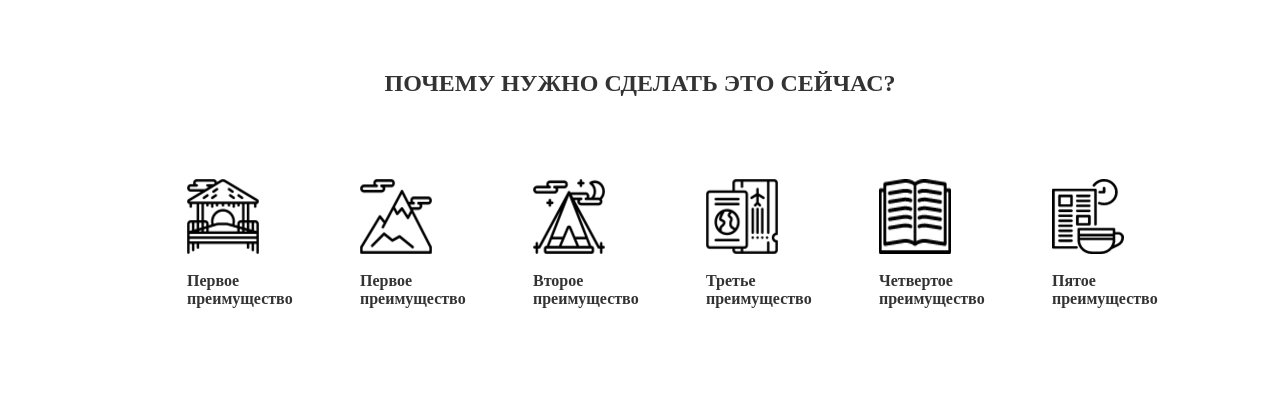
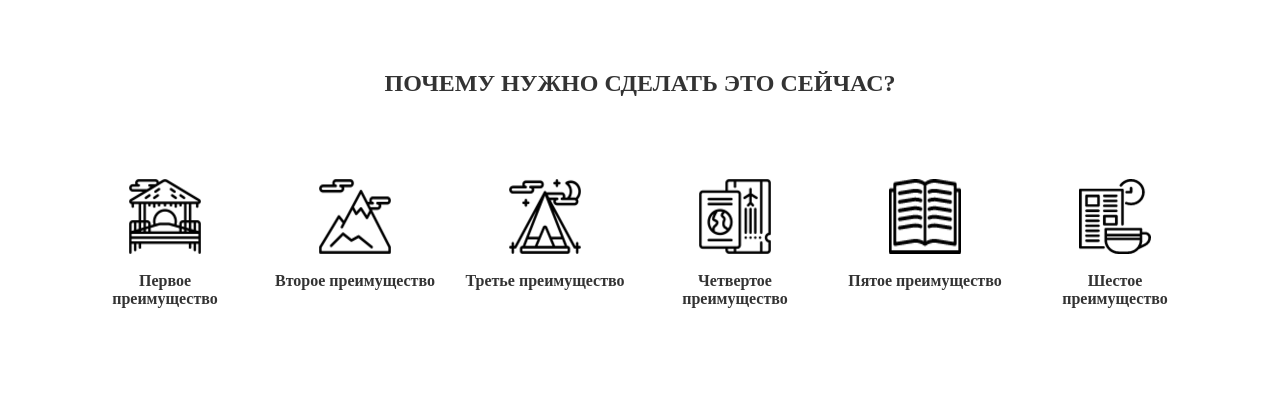
Before and after one commit to Starikan778/hw9, a plain HTML site: page index.html in a window 1280 px wide. Drawn offline with Linux system fonts and the light colour scheme.

```diff
--- a/index.html
+++ b/index.html
@@ -32,35 +32,35 @@
                 <div class="img">
                   <img src="./img/icon2_mountain.png" alt="mountain">
                 </div>
-                <span class="p">Первое
+                <span class="p">Второе
                     преимущество</span>
               </div>
               <div class="col-sm-12 col-md-6 col-lg-4 col-xl-2">
                 <div class="img">
                   <img src="./img/icon3_wigwam.png" alt="wigwam">
                 </div>
-                <span class="p">Второе
+                <span class="p">Третье
                     преимущество</span>
               </div>
               <div class="col-sm-12 col-md-6 col-lg-4 col-xl-2">
                 <div class="img">
                   <img src="./img/icon4_ticket.png" alt="ticket">
                 </div>
-                <span class="p">Третье
+                <span class="p">Четвертое
                     преимущество</span>
               </div>
               <div class="col-sm-12 col-md-6 col-lg-4 col-xl-2">
                 <div class="img">
                   <img src="./img/icon5_book.png" alt="book">
                 </div>
-                <span class="p">Четвертое
+                <span class="p">Пятое
                     преимущество</span>
               </div>
               <div class="col-sm-12 col-md-6 col-lg-4 col-xl-2">
                 <div class="img">
                   <img src="./img/icon6_breakfast.png" alt="breakfast">
                 </div>
-                <span class="p">Пятое
+                <span class="p">Шестое
                     преимущество</span>
               </div>
             </div>
--- a/style.css
+++ b/style.css
@@ -9,7 +9,7 @@ h1{
 }
 
 .row{
-  margin-left: 87px;
+  text-align: center;
 }
 
 .p{
@@ -19,4 +19,5 @@ h1{
   color: #333333;
   font-size: 16px;
   font-weight: 700;
+  text-align: center;
 }
```
